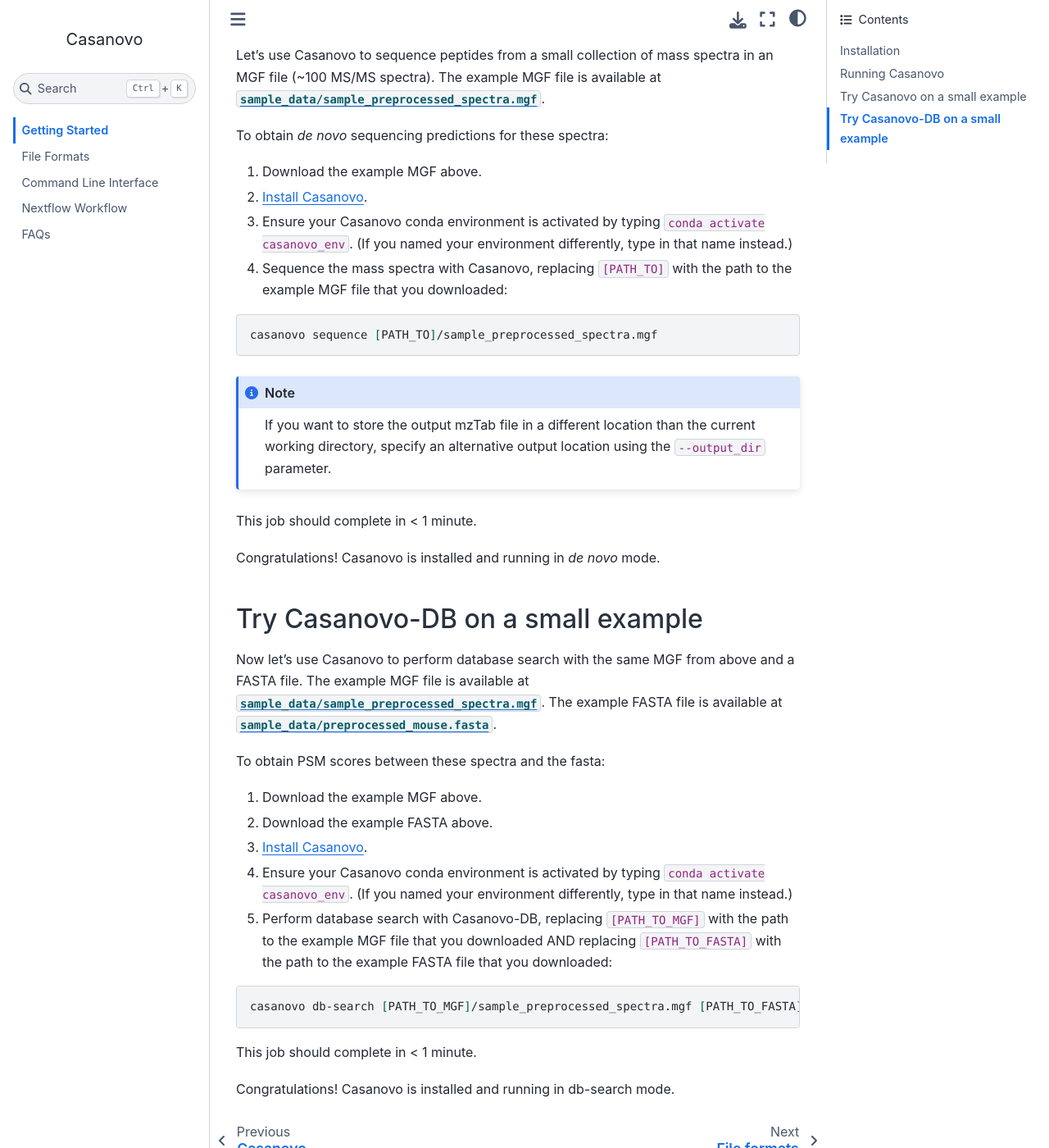
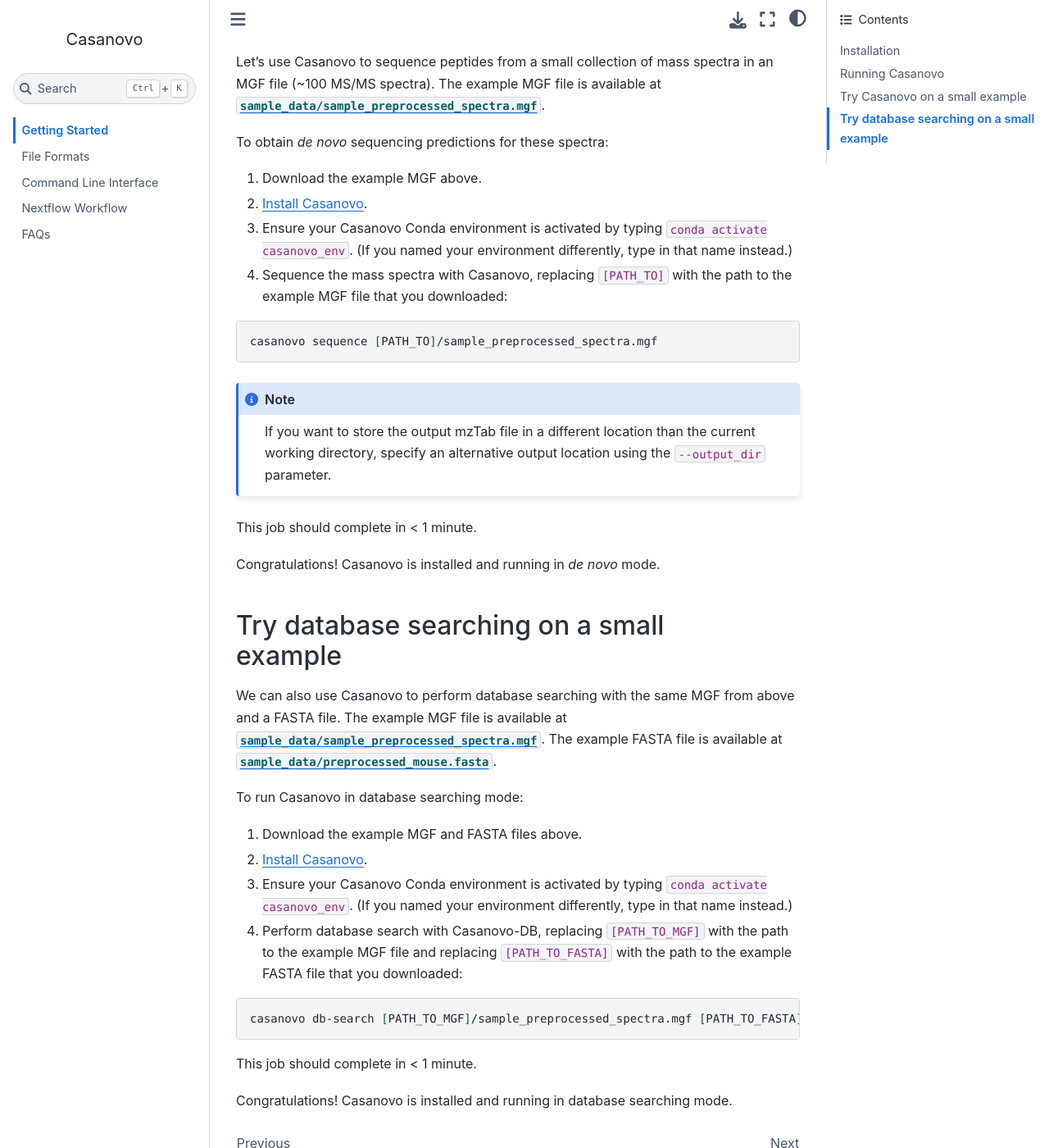
Before and after one commit to Noble-Lab/casanovo, a Sphinx documentation site: the page built from docs/getting_started.md, in a window 1280 px wide and 1400 px high, scrolled down 7919 px. Shown: the whole window at 82% size. Built offline with Sphinx 7.4.7 and the Sphinx Book theme 1.1.4, drawn with Linux system fonts in a browser that asks for light colours; some of the changed text lies outside the part shown.

Commit message:
Fixes and updates

````diff
--- a/docs/getting_started.md
+++ b/docs/getting_started.md
@@ -2,7 +2,7 @@
 
 ## Installation
 
-We recommend to run Casanovo in a dedicated [conda environment](https://docs.conda.io/en/latest/).
+We recommend to run Casanovo in a dedicated [Conda environment](https://docs.conda.io/en/latest/).
 This helps keep your environment for Casanovo and its dependencies separate from your other Python environments.
 
 ```{Note}
@@ -33,10 +33,10 @@
 ```
 
 Your shell should now say **(casanovo_env)** instead of **(base)**.
-If this is the case, then you have set up conda and the environment correctly.
+If this is the case, then you have set up Conda and the environment correctly.
 
 ```{note}
-Be sure to retype in the activation command into your terminal when you reopen anaconda and want to use Casanovo.
+Be sure to retype in the activation command into your terminal when you reopen Anaconda and want to use Casanovo.
 ```
 
 ### *Optional:* Install PyTorch manually
@@ -94,9 +94,9 @@
 We recommend a Linux system with a dedicated GPU to achieve optimal runtime performance.
 ```
 
-### Sequence new mass spectra
+### _De novo_ peptide sequencing
 
-To sequence your own mass spectra with Casanovo, use the `casanovo sequence` command:
+To *de novo* sequence your own mass spectra with Casanovo, use the `casanovo sequence` command:
 
 ```sh
 casanovo sequence spectra.mgf
@@ -118,6 +118,23 @@
 To evaluate the peptide predictions, ground truth peptide labels must to be provided as an annotated MGF file where the peptide sequence is denoted in the `SEQ` field.
 Compatible MGF files are available from [MassIVE-KB](https://massive.ucsd.edu/ProteoSAFe/static/massive-kb-libraries.jsp).
 
+### Database searching
+
+To perform database search using Casanovo as a score function, use the `casanovo db-search` command:
+
+```sh
+casanovo db-search spectra.mgf proteome.fasta
+```
+![`casanovo db-search --help`](images/db-search-help.svg)
+
+In this case, besides MS/MS spectra in mzML, mzXML, or MGF file(s), Casanovo needs as minimal input the protein database in the FASTA format.
+Additional settings that determine how peptides are derived from the protein sequences can be specified in the YAML configuration file (default: tryptic digestion).
+This will write PSM scores for the given MS/MS spectra and FASTA file to the specified output file in mzTab format.
+
+```{note}
+Database searching is an *experimental feature* that may run very slowly for large protein databases.
+```
+
 ### Train a new model
 
 To train a model from scratch, run:
@@ -131,25 +148,6 @@
 
 If a training is continued for a previously trained model, specify the starting model weights using `--model`.
 
-### Perform database search using Casanovo
-
-To perform database search using Casanovo as a score function, use the `casanovo db-search` command:
-
-```sh
-casanovo db-search spectra.mgf proteome.fasta
-```
-![`casanovo db-search --help`](images/db-search-help.svg)
-
-Casanovo will create candidates from the given fasta file, and score them against MS/MS spectra in mzML, mzXML, and MGF files.
-This will write PSM scores for the given MS/MS spectra and fasta file to the specified output file in mzTab format.
-
-The paper regarding Casanovo-DB can be found [here](https://academic.oup.com/bioinformatics/article/40/Supplement_1/i410/7700854).
-
-```{note}
-Please note that this is an *experimental feature* that may run very slowly for large jobs.
-```
-
-
 ## Try Casanovo on a small example
 
 Let's use Casanovo to sequence peptides from a small collection of mass spectra in an MGF file (~100 MS/MS spectra).
@@ -158,7 +156,7 @@
 To obtain *de novo* sequencing predictions for these spectra:
 1. Download the example MGF above.
 2. [Install Casanovo](#installation).
-3. Ensure your Casanovo conda environment is activated by typing `conda activate casanovo_env`. (If you named your environment differently, type in that name instead.)
+3. Ensure your Casanovo Conda environment is activated by typing `conda activate casanovo_env`. (If you named your environment differently, type in that name instead.)
 4. Sequence the mass spectra with Casanovo, replacing `[PATH_TO]` with the path to the example MGF file that you downloaded:
 ```sh
 casanovo sequence [PATH_TO]/sample_preprocessed_spectra.mgf
@@ -172,22 +170,21 @@
 
 Congratulations! Casanovo is installed and running in *de novo* mode.
 
-## Try Casanovo-DB on a small example
+## Try database searching on a small example
 
-Now let's use Casanovo to perform database search with the same MGF from above and a FASTA file.
+We can also use Casanovo to perform database searching with the same MGF from above and a FASTA file.
 The example MGF file is available at [`sample_data/sample_preprocessed_spectra.mgf`](https://github.com/Noble-Lab/casanovo/blob/main/sample_data/sample_preprocessed_spectra.mgf).
 The example FASTA file is available at [`sample_data/preprocessed_mouse.fasta`](https://github.com/Noble-Lab/casanovo/blob/main/sample_data/preprocessed_mouse.fasta).
 
-To obtain PSM scores between these spectra and the fasta:
-1. Download the example MGF above.
-2. Download the example FASTA above.
-3. [Install Casanovo](#installation).
-4. Ensure your Casanovo conda environment is activated by typing `conda activate casanovo_env`. (If you named your environment differently, type in that name instead.)
-5. Perform database search with Casanovo-DB, replacing `[PATH_TO_MGF]` with the path to the example MGF file that you downloaded AND replacing `[PATH_TO_FASTA]` with the path to the example FASTA file that you downloaded:
+To run Casanovo in database searching mode:
+1. Download the example MGF and FASTA files above.
+2. [Install Casanovo](#installation).
+3. Ensure your Casanovo Conda environment is activated by typing `conda activate casanovo_env`. (If you named your environment differently, type in that name instead.)
+4. Perform database search with Casanovo-DB, replacing `[PATH_TO_MGF]` with the path to the example MGF file and replacing `[PATH_TO_FASTA]` with the path to the example FASTA file that you downloaded:
 ```sh
-casanovo db-search [PATH_TO_MGF]/sample_preprocessed_spectra.mgf [PATH_TO_FASTA]/human.fasta
+casanovo db-search [PATH_TO_MGF]/sample_preprocessed_spectra.mgf [PATH_TO_FASTA]/preprocessed_mouse.fasta
 ```
 
 This job should complete in < 1 minute.
 
-Congratulations! Casanovo is installed and running in db-search mode.
+Congratulations! Casanovo is installed and running in database searching mode.
````
Also changed, not shown: other parts of docs/getting_started.md (+5 -5 lines), docs/file_formats.md (+11 -23 lines).
